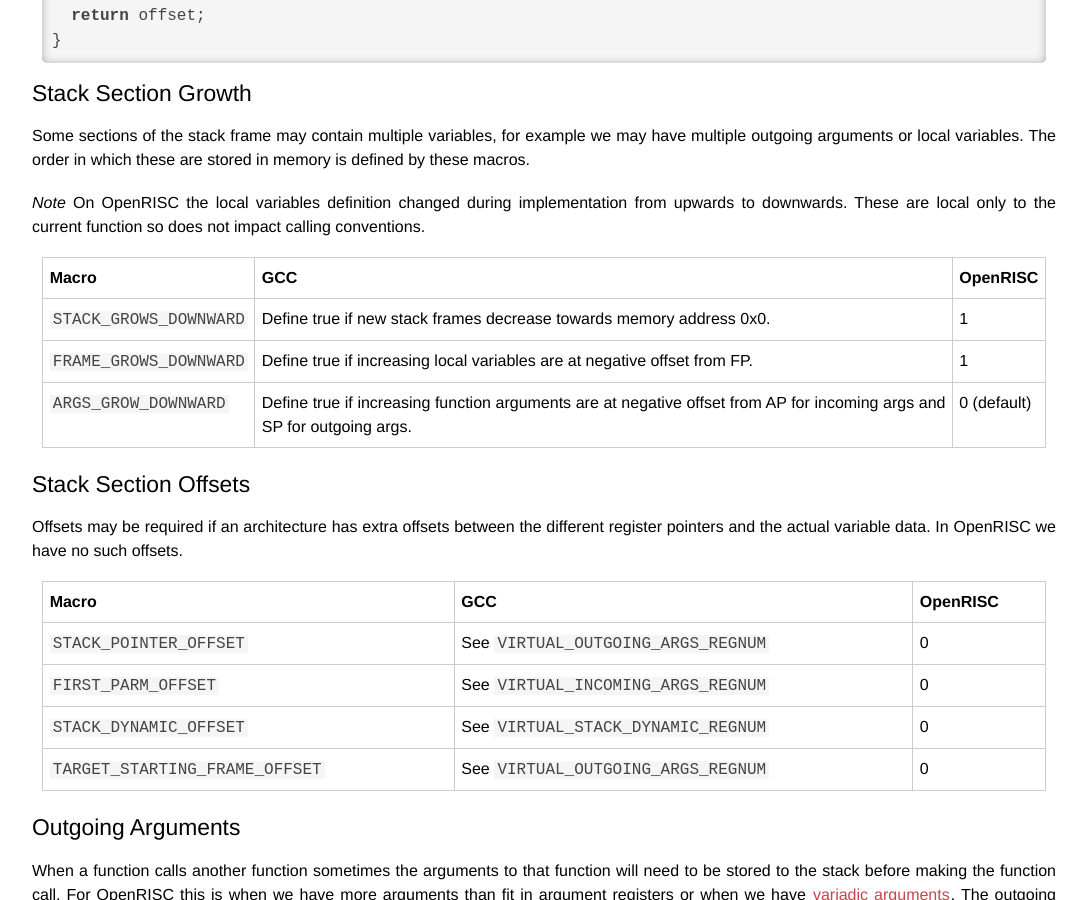
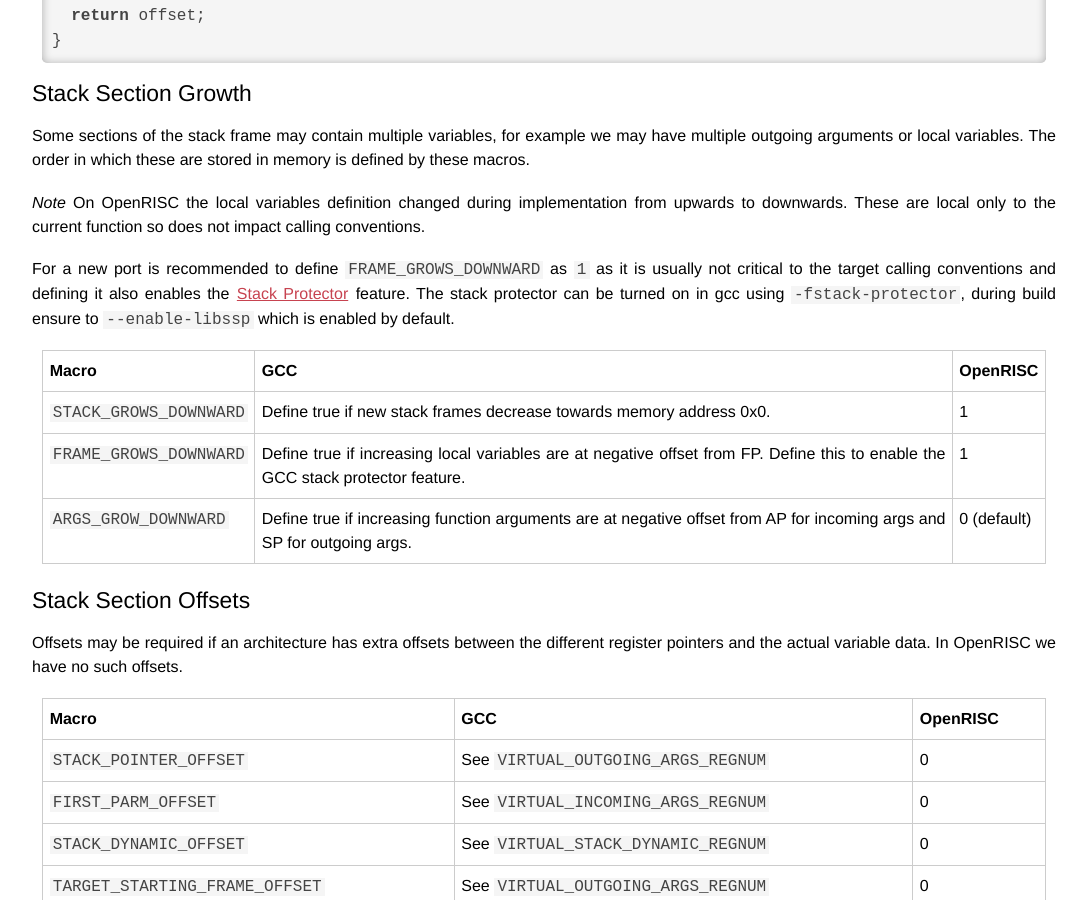
Before and after one commit to stffrdhrn/stffrdhrn.github.io, a Jekyll site: the page built from _posts/2018-06-08-gcc_stack_frames.md, in a window 1280 px wide and 900 px high, scrolled down 3461 px. Shown: the whole window, without its empty margins (96-1183 px from the left). Built offline with Jekyll 4.4.1, drawn with Linux system fonts in a browser that asks for light colours; comment, search, counter and statistics services are not loaded.

Commit message:
gcc stack: add a note on stack protector

```diff
--- a/_posts/2018-06-08-gcc_stack_frames.md
+++ b/_posts/2018-06-08-gcc_stack_frames.md
@@ -148,10 +148,16 @@
 from upwards to downwards.  These are local only to the current function so does
 not impact calling conventions.
 
+For a new port is recommended to define `FRAME_GROWS_DOWNWARD` as `1` as it is
+usually not critical to the target calling conventions and defining it also
+enables the [Stack Protector](https://wiki.osdev.org/Stack_Smashing_Protector)
+feature.  The stack protector can be turned on in gcc using `-fstack-protector`,
+during build ensure to `--enable-libssp` which is enabled by default.
+
 Macro|GCC|OpenRISC
 ---|---|---
 `STACK_GROWS_DOWNWARD`|Define true if new stack frames decrease towards memory address 0x0.|1
-`FRAME_GROWS_DOWNWARD`|Define true if increasing local variables are at negative offset from FP.|1
+`FRAME_GROWS_DOWNWARD`|Define true if increasing local variables are at negative offset from FP. Define this to enable the GCC stack protector feature.|1
 `ARGS_GROW_DOWNWARD`|Define true if increasing function arguments are at negative offset from AP for incoming args and SP for outgoing args.|0 (default)
 
 ### Stack Section Offsets
```
